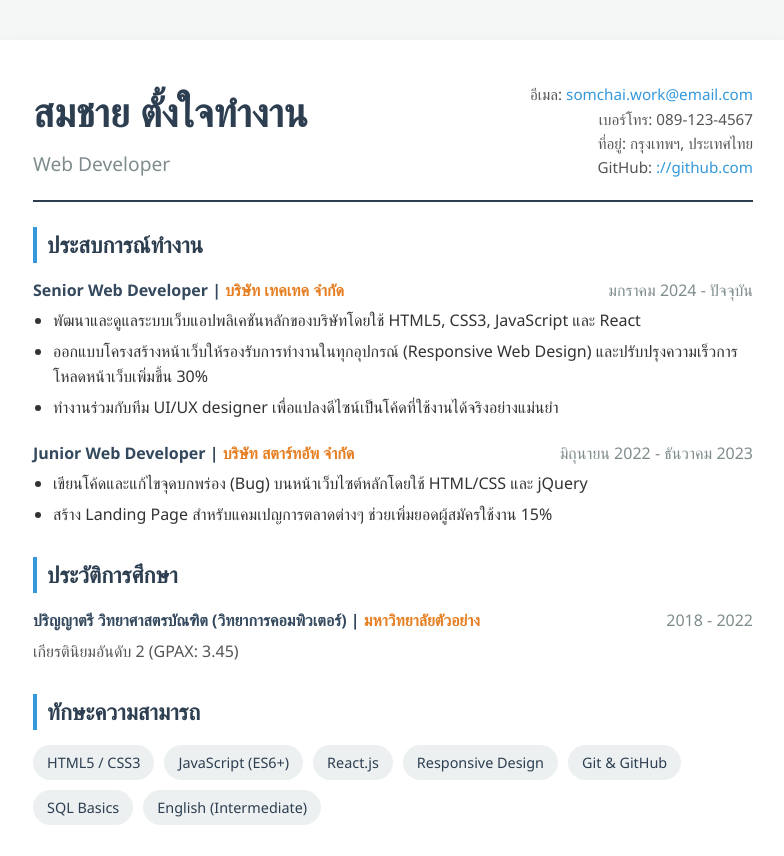
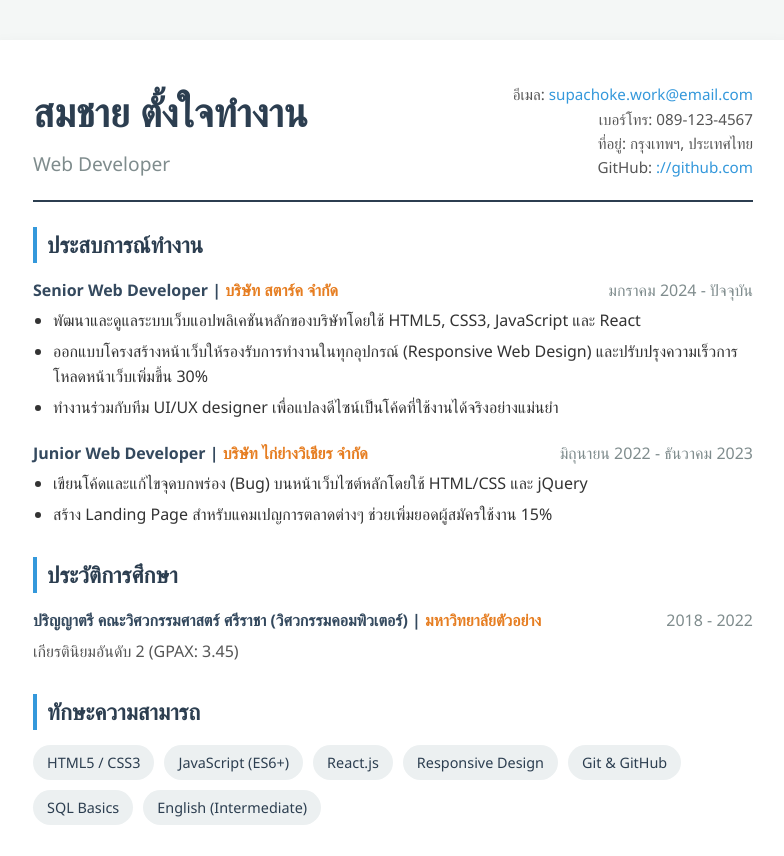
Before and after one commit to LazerzX/myresume, a plain HTML site: page resume.html in a window 1280 px wide. Shown: the whole page, without its empty margins (247-1031 px from the left). Drawn offline with Linux system fonts and the light colour scheme.

Commit message:
Revise resume with new job and contact info
Updated personal information and job experience details.

```diff
--- a/resume.html
+++ b/resume.html
@@ -125,7 +125,7 @@
             <p>Web Developer</p>
         </div>
         <div class="header-right">
-            <p>อีเมล: <a href="mailto:somchai.work@email.com">somchai.work@email.com</a></p>
+            <p>อีเมล: <a href="mailto:somchai.work@email.com">supachoke.work@email.com</a></p>
             <p>เบอร์โทร: 089-123-4567</p>
             <p>ที่อยู่: กรุงเทพฯ, ประเทศไทย</p>
             <p>GitHub: <a href="https://github.com" target="_blank">://github.com</a></p>
@@ -138,7 +138,7 @@
 
         <div class="item">
             <div class="item-header">
-                <span>Senior Web Developer | <span class="company">บริษัท เทคเทค จำกัด</span></span>
+                <span>Senior Web Developer | <span class="company">บริษัท สตาร์ค จำกัด</span></span>
                 <span class="date">มกราคม 2024 - ปัจจุบัน</span>
             </div>
             <ul>
@@ -150,7 +150,7 @@
 
         <div class="item">
             <div class="item-header">
-                <span>Junior Web Developer | <span class="company">บริษัท สตาร์ทอัพ จำกัด</span></span>
+                <span>Junior Web Developer | <span class="company">บริษัท ไก่ย่างวิเชียร จำกัด</span></span>
                 <span class="date">มิถุนายน 2022 - ธันวาคม 2023</span>
             </div>
             <ul>
@@ -165,7 +165,7 @@
         <h2>ประวัติการศึกษา</h2>
         <div class="item">
             <div class="item-header">
-                <span>ปริญญาตรี วิทยาศาสตรบัณฑิต (วิทยาการคอมพิวเตอร์) | <span class="school">มหาวิทยาลัยตัวอย่าง</span></span>
+                <span>ปริญญาตรี คณะวิศวกรรมศาสตร์ ศรีราชา (วิศวกรรมคอมพิวเตอร์) | <span class="school">มหาวิทยาลัยตัวอย่าง</span></span>
                 <span class="date">2018 - 2022</span>
             </div>
             <p style="margin-top: 5px; color: #555;">เกียรตินิยมอันดับ 2 (GPAX: 3.45)</p>
```
